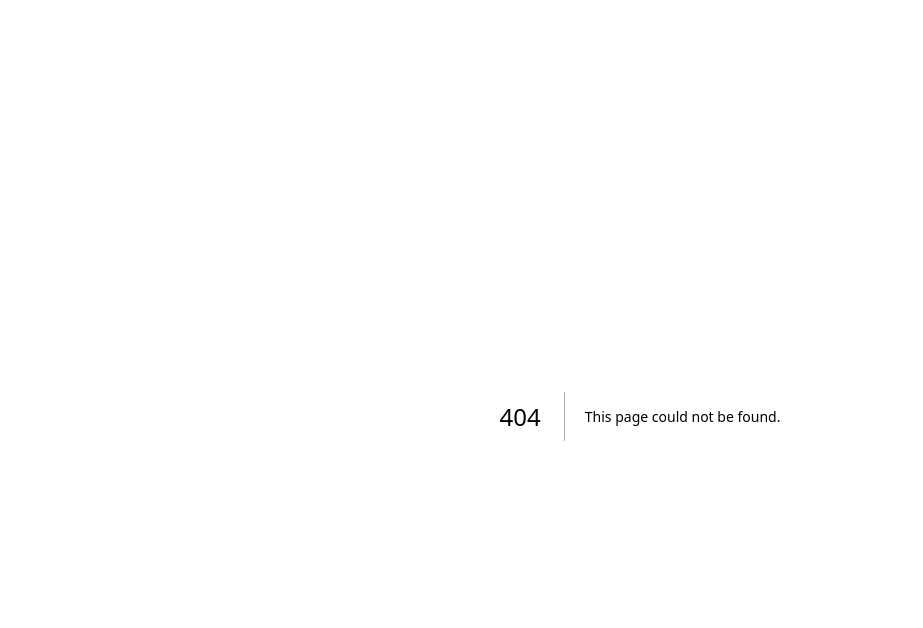
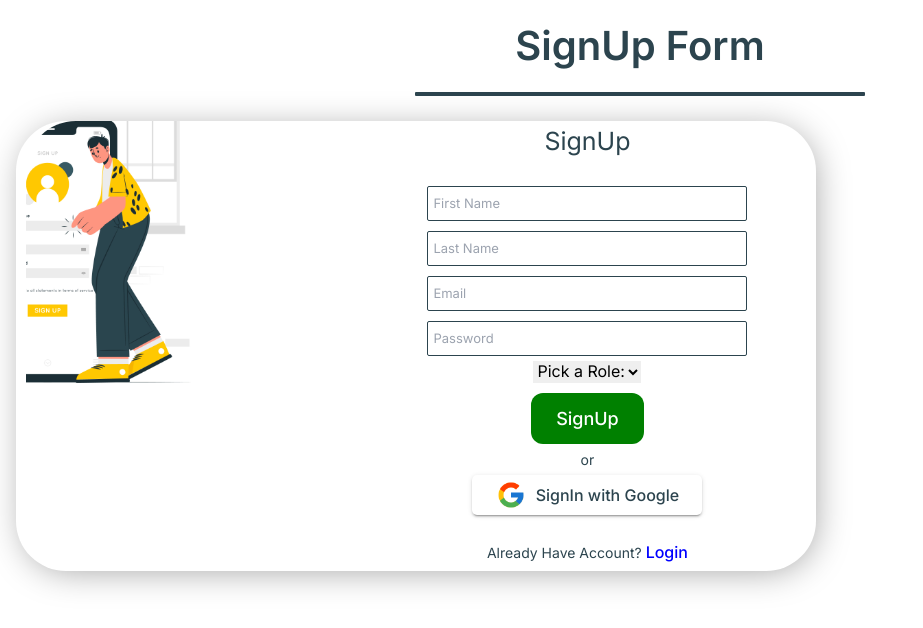
Before and after one commit to Sickfires94/jao-ghumo-frontend-nextjs, a Next.js app: page /signup in a window 1280 px wide. Before the commit this address had no page. Shown: the top 628 px of the page, without its empty margins (0-923 px from the left). Built offline with nearby package versions, Linux system fonts and the light colour scheme.

Commit message:
fixed login

```diff
--- a/app/airports/components/AirportCard.tsx
+++ b/app/airports/components/AirportCard.tsx
@@ -8,7 +8,9 @@ interface Airport {
 
 
 const AirportCard = async () => {
-    const res = await fetch('http://localhost:3000/airports/get/all')
+    const res = await fetch('http://localhost:3000/airports/get/all',
+        { method: 'POST' }
+    )
     const airports: Airport[] = await res.json();
 
     return (
--- a/app/components/Navbar.tsx
+++ b/app/components/Navbar.tsx
@@ -6,6 +6,7 @@ import Typography from '@mui/material/Typography';
 import Button from '@mui/material/Button';
 import IconButton from '@mui/material/IconButton';
 import MenuIcon from '@mui/icons-material/Menu';
+import Link from 'next/link';
 
 export default function ButtonAppBar() {
     return (
@@ -24,7 +25,7 @@ export default function ButtonAppBar() {
                     <Typography variant="h6" component="div" sx={{ flexGrow: 1 }}>
                         News
                     </Typography>
-                    <Button color="inherit">Login</Button>
+                    <Link href="/login"> <Button color="inherit">Login</Button></Link>
                 </Toolbar>
             </AppBar>
         </Box>
--- /dev/null
+++ b/app/components/cookieGet.tsx
@@ -0,0 +1,15 @@
+'use server'
+
+import { cookies } from 'next/headers'
+
+
+
+const getCookie = async () => {
+    const cookieStore = cookies()
+    const token = cookieStore.get('token')
+    return token
+}
+
+
+
+export default getCookie;
--- /dev/null
+++ b/app/login/components/cookieSave.tsx
@@ -0,0 +1,13 @@
+'use server'
+
+import { cookies } from 'next/headers'
+
+
+
+const saveCookie = async function create(token: string) {
+    cookies().set('token', token)
+}
+
+
+
+export default saveCookie;
--- /dev/null
+++ b/app/login/components/loginForm.tsx
@@ -0,0 +1,66 @@
+import React, { useState } from "react";
+import './login.css'
+import login from '../img/login.jpg'
+import googleIcon from '../img/google-icon.png'
+import { redirect } from "next/navigation";
+import Link from "next/link";
+import Image from "next/image";
+import { FormEvent } from 'react'
+
+const handleSubmit = async (event: FormEvent<HTMLFormElement>) => {
+    try {
+        event.preventDefault()
+        const formData = new FormData(event.currentTarget)
+        const response = await fetch('http://localhost:3000/auth/login', {
+            method: 'POST',
+            body: formData,
+        })
+        const data = await response.json()
+        // if (data.msg === "Logged in")
+        //     redirect("../");
+        console.log("data = " + data.data);
+    } catch (error) {
+        // Handle login error
+        console.error('Login failed:', error);
+    }
+};
+
+
+const loginForm = () => {
+    return (
+        <div>   <h1 className="heading">Login Form</h1>
+            <form className="form_container" onSubmit={handleSubmit}>
+                <div className="left">
+                    <Image className="img" src={login} alt="login" />
+                </div>
+                <div className="right">
+                    <h2 className="from_heading">Login</h2>
+
+                    <input
+                        type="email"
+                        className="input"
+                        placeholder="Email"
+                        name="email"
+                    />
+                    <input
+                        type="password"
+                        className="input"
+                        placeholder="Password"
+                        name="password"
+                    />
+                    <button className="button" type="submit">Login</button>
+
+                    <p className="text">or</p>
+                    <button className="google-button">
+                        <Image src={googleIcon} alt="google icon" />
+                        <span>SignIn with Google</span>
+                    </button>
+                    <p className="text">
+                        New Here? <Link href="../signup">SignUp</Link>
+                    </p>
+                </div>
+            </form></div>
+    )
+}
+
+export default loginForm
--- /dev/null
+++ b/app/login/components/redirector.tsx
@@ -0,0 +1,9 @@
+'use server'
+import { redirect } from "next/navigation";
+
+
+const redirector = async function () {
+    redirect("../");
+}
+
+export default redirector;
--- a/app/login/page.tsx
+++ b/app/login/page.tsx
@@ -1,3 +1,5 @@
+'use client'
+
 import React, { useState } from "react";
 import './login.css'
 import login from '../img/login.jpg'
@@ -6,33 +8,61 @@ import { redirect } from "next/navigation";
 import Link from "next/link";
 import Image from "next/image";
 import { FormEvent } from 'react'
+import { cookies } from 'next/headers'
+import saveCookie from "./components/cookieSave";
+import getCookies from "../components/cookieGet";
+import redirector from "./components/redirector";
+import { getCookie, setCookie } from 'typescript-cookie'
+
+interface login_res {
+    msg: string,
+    token: string,
+    role: string
+}
 
 function Login() {
 
-    // const [formData, setFormData] = useState({
-    //     email: '',
-    //     password: '',
-    //     firstname: '',
-    //     lastname: '',
-    //     role: 'User'
-    // });
+    const [email, setEmail] = useState('');
+    const [password, setPassword] = useState('');
+    const [errorMessage, setErrorMessage] = useState(null);
 
     // const handleChange = (e) => {
     //     setFormData({ ...formData, [e.target.name]: e.target.value });
     // };
 
     const handleSubmit = async (event: FormEvent<HTMLFormElement>) => {
+        event.preventDefault();
+
         try {
-            event.preventDefault()
-            const formData = new FormData(event.currentTarget)
-            const response = await fetch('http://localhost:3000/api/submit', {
+            const response = await fetch('http://localhost:3000/auth/login', {
                 method: 'POST',
-                body: formData,
-            })
-            redirect("/");
-        } catch (error) {
-            // Handle login error
-            console.error('Login failed:', error);
+                headers: { 'Content-Type': 'application/json' },
+                body: JSON.stringify({ email, password }),
+            });
+
+            console.log(response);
+
+            if (!response.ok) {
+                throw new Error(`Login failed with status ${response.status}`);
+            }
+
+            const data = await response.json();
+
+
+            // Handle successful login (e.g., redirect to home page)
+            console.log('Login successful:', data);
+            const token = data.token
+
+            setCookie("token", token);
+
+            console.log("token = " + getCookie("token"))
+            // redirector();
+            console.log("redirected");
+            // ... (redirect or other actions)
+
+        } catch (error: any) {
+            console.log("ERROR??!!!")
+            setErrorMessage(error.message);
         }
     };
 
@@ -40,26 +70,34 @@ function Login() {
     return (
         <div className="container" style={{ justifyContent: "center" }}>
             <h1 className="heading">Login Form</h1>
-            <form className="form_container">
+            <form className="form_container" onSubmit={handleSubmit}>
                 <div className="left">
                     <Image className="img" src={login} alt="login" />
                 </div>
                 <div className="right">
                     <h2 className="from_heading">Login</h2>
 
+                    <label htmlFor="email">Email:</label>
                     <input
                         type="email"
+                        id="email"
                         className="input"
-                        placeholder="Email"
-                        name="email"
+                        value={email}
+                        onChange={(e) => setEmail(e.target.value)}
+                        required
                     />
+                    <label htmlFor="password">Password:</label>
                     <input
                         type="password"
+                        id="password"
                         className="input"
-                        placeholder="Password"
-                        name="password"
+                        value={password}
+                        onChange={(e) => setPassword(e.target.value)}
+                        required
                     />
-                    <Link href="../"><button className="button" type="submit">Login</button></Link>
+
+                    <button className="button" type="submit">Login</button>
+                    {errorMessage && <p className="error-message">{errorMessage}</p>}
 
                     <p className="text">or</p>
                     <button className="google-button">
--- a/app/page.tsx
+++ b/app/page.tsx
@@ -3,13 +3,12 @@ import Link from 'next/link'
 import ButtonAppBar from './components/Navbar'
 
 export default function Home() {
+
+
+
   return (
     <main>
       <ButtonAppBar />
-      <h1>
-        Hello World
-      </h1>
-      <Link className="link" href="/users"><p>Users</p></Link>
       <Link href="/airports"><p>View Airports</p></Link>
     </main>
   )
--- /dev/null
+++ b/app/signup/page.tsx
@@ -0,0 +1,95 @@
+'use client'
+
+import React, { useState } from 'react';
+import './signUp.css';
+import signup from '../img/signup.jpg';
+import googleIcon from '../img/google-icon.png';
+import { redirect } from "next/navigation";
+import Link from "next/link";
+import Image from "next/image";
+import { FormEvent } from 'react'
+
+function SignUp() {
+    // const [formData, setFormData] = useState({
+    //     firstname: '',
+    //     lastname: '',
+    //     email: '',
+    //     password: '',
+    //     role: '',
+    // });
+
+    // const handleChange = (e) => {
+    //     setFormData({ ...formData, [e.target.name]: e.target.value });
+    // };
+
+    const handleSubmit = async (event: FormEvent<HTMLFormElement>) => {
+        try {
+            event.preventDefault()
+            const formData = new FormData(event.currentTarget)
+            const response = await fetch('http://localhost:3000/auth/signup', {
+                method: 'POST',
+                body: formData,
+            })
+            redirect("/");
+        } catch (error) {
+            // Handle login error
+            console.error('Login failed:', error);
+        }
+    };
+
+    return (
+        <div className="container">
+            <h1 className="heading">SignUp Form</h1>
+            <form className="form_container" onSubmit={handleSubmit}>
+                <div className="left">
+                    <Image className="img" src={signup} alt="signup" />
+                </div>
+                <div className="right">
+                    <h2 className="from_heading">SignUp</h2>
+                    <input
+                        type="text"
+                        className="input"
+                        placeholder="First Name"
+                        name="firstname"
+                    />
+                    <input
+                        type="text"
+                        className="input"
+                        placeholder="Last Name"
+                        name="lastname"
+                    />
+                    <input
+                        type="email"
+                        className="input"
+                        placeholder="Email"
+                        name="email"
+                    />
+                    <input
+                        type="password"
+                        className="input"
+                        placeholder="Password"
+                        name="password"
+                    />
+                    <select
+                        name="role"
+                    >
+                        <option value="">Pick a Role: </option>
+                        <option value="owner">Owner</option>
+                        <option value="user">User</option>
+                    </select>
+                    <button type="button" className="button">SignUp</button>
+                    <p className="text">or</p>
+                    <button className="google-button">
+                        <Image src={googleIcon} alt="google icon" />
+                        <span>SignIn with Google</span>
+                    </button>
+                    <p className="text">
+                        Already Have Account? <Link href="../login">Login</Link>
+                    </p>
+                </div>
+            </form>
+        </div>
+    );
+}
+
+export default SignUp;
--- /dev/null
+++ b/app/signup/signup.css
@@ -0,0 +1,131 @@
+.heading {
+    font-size: 40px;
+    font-weight: 600;
+    color: #2c444e;
+    position: relative;
+    display: flex;
+    align-items: center;
+    justify-content: center;
+}
+
+.heading::after {
+    content: "";
+    width: 450px;
+    height: 4px;
+    border-radius: 1px;
+    bottom: -20px;
+    background-color: #2c444e;
+    position: absolute;
+}
+
+.form_container {
+    display: flex;
+    margin-top: 45px;
+    width: 800px;
+    height: 450px;
+    background-color: white;
+    box-shadow: 3px 4px 36px -6px rgba(0, 0, 0, 0.4);
+    border-radius: 50px;
+}
+
+.left {
+    flex: 1.5;
+    overflow: hidden;
+    position: relative;
+    border-top-left-radius: 50px;
+    border-bottom-left-radius: 50px;
+    left: 10px;
+}
+
+.img {
+    width: 160%;
+    position: absolute;
+    left: -150px;
+    top: -50px;
+}
+
+.right {
+    flex: 2;
+    display: flex;
+    flex-direction: column;
+    align-items: center;
+    justify-content: center;
+}
+
+.from_heading {
+    font-size: 25px;
+    font-weight: 400;
+    color: #2c444e;
+    margin-bottom: 20px;
+}
+
+.input {
+    width: 320px;
+    height: 35px;
+    padding: 5px;
+    margin: 5px 0;
+    outline: none;
+    border: 1px solid #2c444e;
+    border-radius: 2px;
+    font-size: 13px;
+}
+
+.button {
+    font-size: 18px;
+    font-weight: 500;
+    padding: 12px 25px;
+    color: white;
+    background-color: green;
+    border-radius: 12px;
+    margin: 10px 0 0 0;
+    outline: none;
+    border: none;
+    cursor: pointer;
+}
+
+.text {
+    font-size: 14px;
+    color: #2c444e;
+    margin: 5px 0;
+    padding: 0;
+}
+
+.text>a {
+    font-size: 16px;
+    font-weight: 500;
+    color: blue;
+}
+
+.google-button {
+    width: 230px;
+    height: 40px;
+    border-radius: 5px;
+    border: none;
+    outline: none;
+    background-color: white;
+    box-shadow: rgb(0 0 0 / 20%) 0px 3px 1px -2px, rgb(0 0 0 / 14%) 0px 2px 2px 0px, rgb(0 0 0 / 12%) 0px 1px 5px 0px;
+    font-size: 16px;
+    font-weight: 500;
+    margin: 0 0 20px 0;
+    color: #2c444e;
+    cursor: pointer;
+    display: flex;
+    align-items: center;
+    justify-content: center;
+    position: relative;
+}
+
+.google-button>img {
+    width: 30px;
+    height: 30px;
+    object-fit: cover;
+}
+
+.google-button>span {
+    margin-left: 10px;
+}
+
+.select {
+    width: 125px;
+    font-size: 15px;
+}
--- a/package.json
+++ b/package.json
@@ -19,13 +19,16 @@
     "@types/react": "18.3.3",
     "@types/react-dom": "18.3.0",
     "autoprefixer": "10.4.19",
+    "axios": "^1.7.2",
     "eslint": "8.57.0",
     "eslint-config-next": "14.2.3",
+    "js-cookie": "^3.0.5",
     "next": "14.2.3",
     "postcss": "8.4.38",
     "react": "18.3.1",
     "react-dom": "18.3.1",
     "tailwindcss": "3.4.3",
-    "typescript": "5.4.5"
+    "typescript": "5.4.5",
+    "typescript-cookie": "^1.0.6"
   }
 }
```
Also changed, not shown: tsconfig.json (+18 -4 lines), 1 other file (tests, documents, lock files or other folders).
